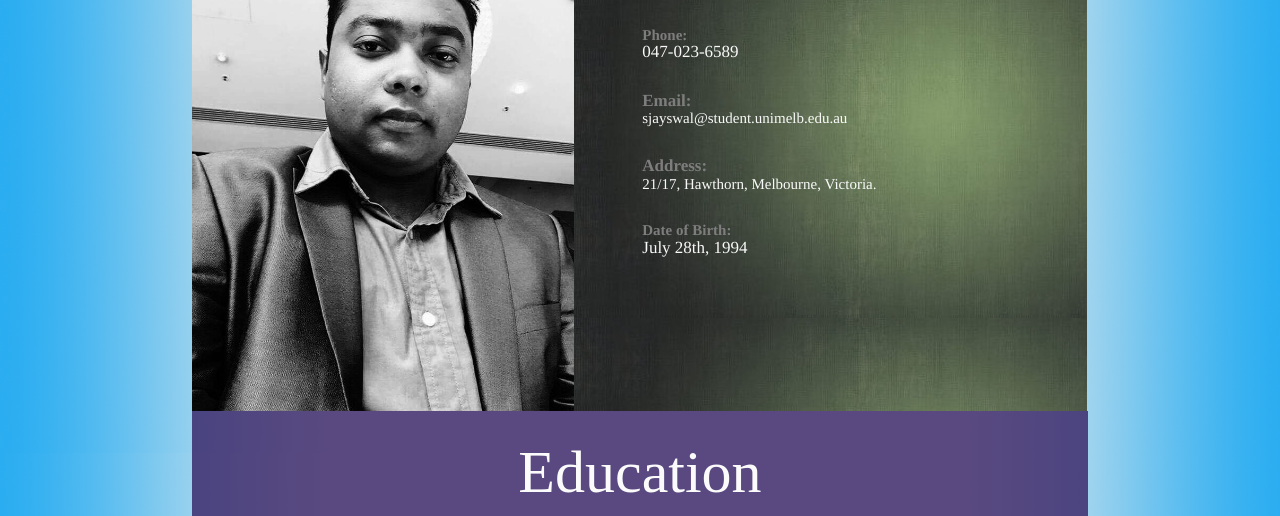
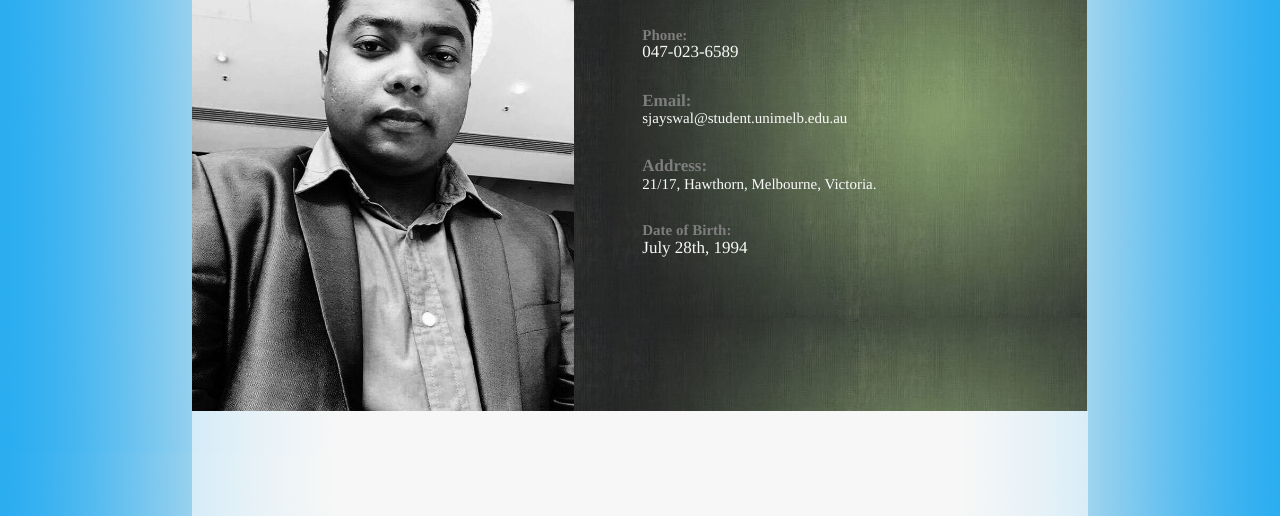
Before and after one commit to ShubhamJayswal/TryNew, a plain HTML site: page index.html in a window 1280 px wide. Shown: the part 347-863 px from the top of the page. Drawn offline with nearby package versions, Linux system fonts and the light colour scheme.

Commit message:
Update mystyle.css

```diff
--- a/mystyle.css
+++ b/mystyle.css
@@ -27,8 +27,9 @@ div.jumbotron{
   margin-left: 15%;
   margin-right:15%;
   margin-bottom: 0px;
-  opacity: 0.80 !important;
+  opacity: 0.60 !important;
   border-radius: 0!important;
+  background-color: white !important;
 
 
 }
```
